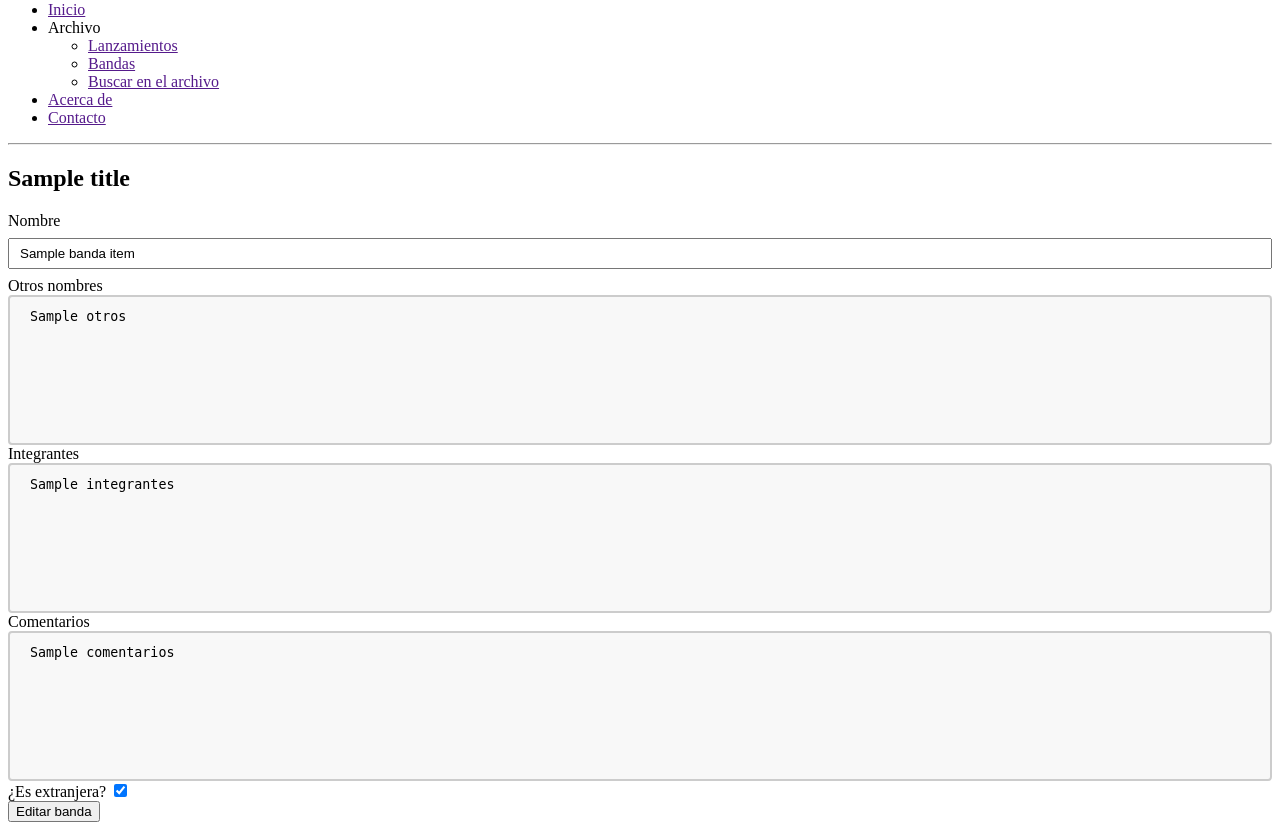
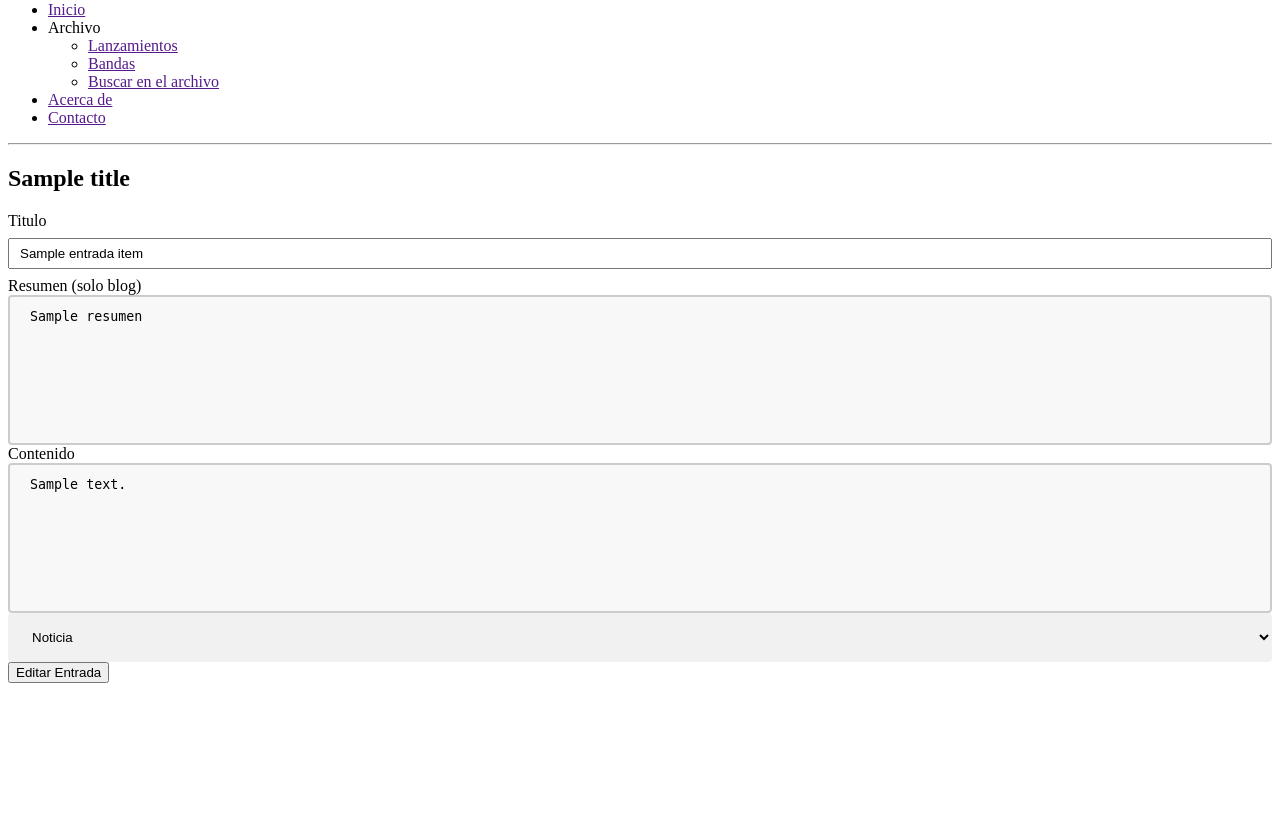
Before and after one commit to drumsoverbogota/archivo, a PHP site: the page made by application/views/entrada/edit.php in a window 1280 px wide. Shown: the part 355-1185 px from the top of the page. After the commit the page ends 1038 px from the top, so only its background shows below. Run offline with PHP 8.4, Linux system fonts and the light colour scheme; the template is opened without the code that fills it: most values are stand-ins (such as "Sample title", 1, 10 or a date in 2020); data that the repository does not hold is empty.

Commit message:
Añadida la edición de entradas 	modified:   application/controllers/Entrada.php 	modified:   application/models/Entrada_model.php 	modified:   application/views/entrada/edit.php 	modified:   application/views/paginas/home.php

```diff
--- a/application/views/entrada/edit.php
+++ b/application/views/entrada/edit.php
@@ -2,26 +2,29 @@
 
 <?php echo validation_errors(); ?>
 
-<?php echo form_open('banda/edit/'.$banda_item['nombrecorto']); ?>
+<?php echo form_open('entrada/edit/'.$entrada_item['id']); ?>
 
-    <label for="nombre">Nombre</label>
-    <input type="input" name="nombre" value ="<?php echo $banda_item['nombre'] ?>"/><br />
+    <label for="titulo">Titulo</label>
+    <input type="input" name="titulo" value ="<?php echo $entrada_item['titulo'] ?>"/><br />
 
-    <label for="otros">Otros nombres</label>
-    <textarea name="otros"><?php echo str_replace("<br />", "", $banda_item['otros']); ?></textarea><br />
+    <label for="resumen">Resumen (solo blog)</label>
+    <textarea name="resumen"><?php echo $entrada_item['resumen'] ?></textarea><br />
 
-    <label for="integrantes">Integrantes</label>
-    <textarea name="integrantes"><?php echo str_replace("<br />", "", $banda_item['integrantes']); ?></textarea><br />
+    <label for="contenido">Contenido</label>
+    <textarea name="contenido"><?php echo $entrada_item['contenido'] ?></textarea><br />
 
-    <label for="comentarios">Comentarios</label>
-    <textarea name="comentarios"><?php echo str_replace("<br />", "", $banda_item['comentarios']); ?></textarea><br />
+    <select class="grande" name="tipo">
+        <?php if ($entrada_item['tipo']== 'blog'): ?>
+            <option value="blog" selected = "selected">Blog</option>
+            <option value="noticia">Noticia</option>
+        <?php else: ?>
+            <option value="blog">Blog</option>
+            <option value="noticia" selected = "selected">Noticia</option>
+        <?php endif ?>
 
-    <label for="extranjera">¿Es extranjera?</label>
-    <input name="extranjera" type="checkbox"
-        <?php if($banda_item['extranjera'] != 0) echo "checked";?>
-    ><br />
+    </select><br />
 
-	<input type="hidden" name="nombrecorto" value="<?php echo $banda_item['nombrecorto']; ?>" />
-    <input type="submit" name="submit" value="Editar banda" />
+
+    <input type="submit" name="submit" value="Editar Entrada" />
 
 </form>
--- a/application/views/paginas/home.php
+++ b/application/views/paginas/home.php
@@ -12,9 +12,8 @@
 <?php foreach ($noticias as $noticia_item): ?>
 
 	<h3><?php echo $noticia_item['titulo'].' ('.$noticia_item['fecha'].')'?></h3>
-	<p>
-		<?php echo $noticia_item['contenido']?>
-	</p>
+	<?php echo $noticia_item['contenido']?>
+
 <?php endforeach; ?>
 
 </div>
```
Also changed, not shown: application/controllers/Entrada.php (+11 -10 lines), application/models/Entrada_model.php (+10 -16 lines).
